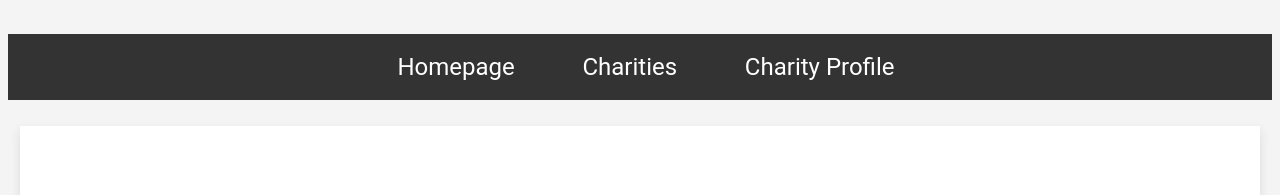
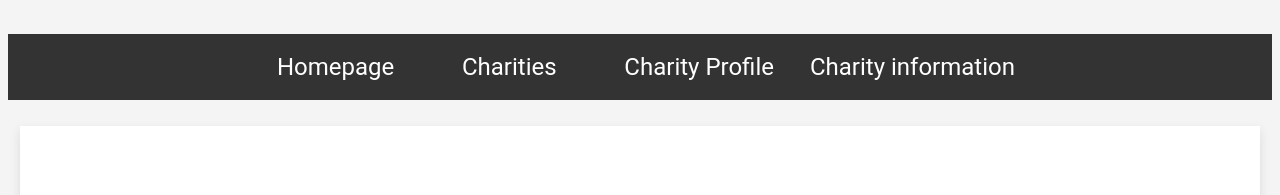
Before and after one commit to Nytierra123/final-project-nytierra-5, a plain HTML site: page charity_profile.html in a window 1280 px wide. Shown: the top 195 px of the page. Drawn offline with Linux system fonts and the light colour scheme.

Commit message:
Update charity_profile.html

```diff
--- a/charity_profile.html
+++ b/charity_profile.html
@@ -101,6 +101,7 @@ p {
         <li><a href="index.html">Homepage</a></li>
         <li><a href="charities.html">Charities</a></li>
         <li><a href="charity_profile.html">Charity Profile</a></li>
+       <li><a href="charity_info.html">Charity information</a></li>
     </ul>
 
     <main>
```
